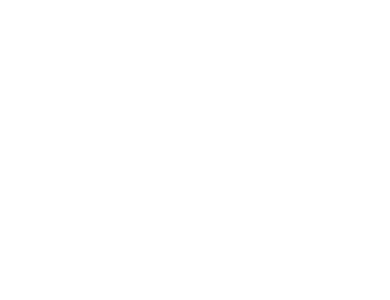
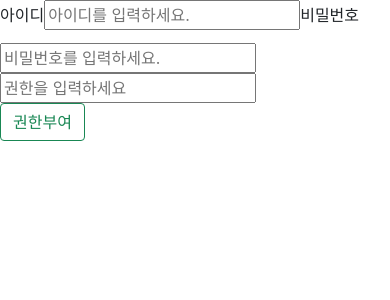
Before and after one commit to nuyh99/MemberManagement, a React (Create React App) app in the folder project/: page /search in a window 390 px wide. Shown: the top 300 px of the page. Built offline with nearby package versions, Linux system fonts and the light colour scheme.

Commit message:
add: Search_phoneNumber frontEnd SearchPage

```diff
--- a/project/package.json
+++ b/project/package.json
@@ -28,6 +28,7 @@
             "react-app/jest"
         ]
     },
+    "proxy": "http://localhost:8080",
     "browserslist": {
         "production": [
             ">0.2%",
@@ -39,6 +40,5 @@
             "last 1 firefox version",
             "last 1 safari version"
         ]
-    },
-    "proxy": "http://localhost:8080"
+    }
 }
--- a/project/src/index.js
+++ b/project/src/index.js
@@ -4,7 +4,6 @@
 import App from './routers/App';
 import reportWebVitals from './reportWebVitals';
 import {BrowserRouter} from 'react-router-dom';
-
 ReactDOM.render(
     <React.StrictMode>
         <BrowserRouter>
--- a/project/src/routers/App.js
+++ b/project/src/routers/App.js
@@ -2,16 +2,19 @@
 import React, {useState} from 'react';
 import {Link, Route, Switch} from 'react-router-dom';
 import LoginPage from './LoginPage';
+import SearchPage from './SearchPage';
+import axios from 'axios';
 
 function App() {
     return (
-        <div className="App">
-            <Switch>
-                <Route exact path={'/'}>
-                    <LoginPage></LoginPage>
-                </Route>
-            </Switch>
-        </div>
+        <Switch>
+            <Route exact path={'/'}>
+                <LoginPage></LoginPage>
+            </Route>
+            <Route exact path={'/search'}>
+                <SearchPage></SearchPage>
+            </Route>
+        </Switch>
     );
 }
 
--- a/project/src/routers/LoginPage.js
+++ b/project/src/routers/LoginPage.js
@@ -4,10 +4,12 @@
 import {Button, Modal, Form} from 'react-bootstrap';
 import axios from 'axios';
 import RegisterPage from './RegisterPage';
+import {useHistory} from 'react-router-dom';
 
 function LoginPage() {
-    const [Email, setEmail] = useState('');
-    const [Password, setPassword] = useState('');
+    let history = useHistory();
+    const [email, setEmail] = useState('');
+    const [password, setPassword] = useState('');
 
     const onEmailHandler = (event) => {
         setEmail(event.currentTarget.value);
@@ -17,19 +19,34 @@
         setPassword(event.currentTarget.value);
     };
 
-    const onSubmitHandler = (event) => {
+    const onLoginHandler = (event) => {
         event.preventDefault();
+        axios
+            .post('http://localhost:8080/api/login', {
+                id: email,
+                pw: password,
+            })
+            .then((res) => {
+                if (res.data === 'success') {
+                    alert('로그인 성공!');
+                    history.push('/search');
+                } else {
+                    alert('없는 회원입니다. 회원가입부터 하세요.');
+                }
+            });
+    };
 
-        let body = {
-            email: Email,
-            password: Password,
-        };
+    const onLogoutHandler = (event) => {
+        event.preventDefault();
+        axios.post('http://localhost:8080/api/logout', null).then((res) => {
+            alert('로그아웃 성공 !');
+        });
     };
 
     return (
         <div className="App">
             <div className="Jumbotron">
-                <form onSubmit={onSubmitHandler}>
+                <form onSubmit={onLoginHandler}>
                     <p className="title">고객 전화번호 관리 시스템</p>
                     <img src={lionimg} alt="" />
                     <label>
@@ -38,7 +55,7 @@
                     <input
                         type="text"
                         placeholder="아이디를 입력하세요."
-                        value={Email}
+                        value={email}
                         onChange={onEmailHandler}
                     />
                     <label>
@@ -47,17 +64,27 @@
                     <input
                         type="password"
                         placeholder="비밀번호를 입력하세요."
-                        value={Password}
+                        value={password}
                         onChange={onPasswordHandler}
                     />
                     <br />
 
                     <RegisterPage></RegisterPage>
 
-                    <Button variant="outline-warning" type="submit">
+                    <Button
+                        variant="outline-warning"
+                        type="submit"
+                        onClick={onLoginHandler}>
                         접속하기
                     </Button>
                 </form>
+
+                <Button
+                    variant="outline-warning"
+                    type="submit"
+                    onClick={onLogoutHandler}>
+                    로그아웃
+                </Button>
             </div>
         </div>
     );
--- a/project/src/routers/RegisterPage.js
+++ b/project/src/routers/RegisterPage.js
@@ -1,6 +1,7 @@
 import React, {useState} from 'react';
 import '../scss/RegisterPage.scss';
 import {Button, Modal, Form} from 'react-bootstrap';
+import axios from 'axios';
 
 function RegisterPage() {
     const [name, setName] = useState('');
@@ -24,10 +25,29 @@
         setName(event.currentTarget.value);
     };
 
-    const onSubmit = (event) => {
+    function submitAlert() {
+        axios
+            .post('http://localhost:8080/api/workerJoin', {
+                id: email,
+                pw: password,
+            })
+            .then((res) => {
+                alert('회원가입이 완료되었습니다.');
+            })
+            .catch((error) => {
+                console.log(error);
+            });
+    }
+
+    const onSubmitpage = (event) => {
         event.preventDefault();
+
         if (password !== confirmPassword) {
-            return alert('비밀번호와 비밀번호확인은 같아야 합니다.');
+            return alert(
+                '비밀번호와 비밀번호 확인이 다릅니다. 다시 시도해주세요.'
+            );
+        } else {
+            return submitAlert();
         }
     };
 
@@ -119,8 +139,7 @@
                     <Button
                         style={{color: 'rgb(184, 144, 16)'}}
                         variant="outline-warning"
-                        onClick={handleClose}
-                        onSubmit={onSubmit}
+                        onClick={onSubmitpage}
                         type="submit">
                         가입하기
                     </Button>
--- /dev/null
+++ b/project/src/routers/SearchPage.js
@@ -0,0 +1,76 @@
+import '../scss/SearchPage.scss';
+import React, {useState} from 'react';
+import {Button, Modal, Form} from 'react-bootstrap';
+import axios from 'axios';
+
+function SearchPage() {
+    const [email, setEmail] = useState('');
+    const [password, setPassword] = useState('');
+    const [permission, setPermission] = useState('');
+
+    const onEmailHandler = (event) => {
+        setEmail(event.currentTarget.value);
+    };
+
+    const onPasswordHandler = (event) => {
+        setPassword(event.currentTarget.value);
+    };
+
+    const onPermissionHandler = (event) => {
+        setPermission(event.currentTarget.value);
+    };
+
+    const onSubmitHandler = (event) => {
+        event.preventDefault();
+        axios
+            .post('http://localhost:8080/api/permission', {
+                id: email,
+                pw: password,
+                set: permission,
+            })
+            .then((res) => {
+                alert('권한부여 성공!');
+            });
+    };
+
+    return (
+        <div className="searchpage">
+            <form onSubmit={onSubmitHandler}>
+                <label>
+                    <p>아이디</p>
+                </label>
+                <input
+                    type="text"
+                    placeholder="아이디를 입력하세요."
+                    value={email}
+                    onChange={onEmailHandler}
+                />
+                <label>
+                    <p>비밀번호</p>
+                </label>
+                <input
+                    type="password"
+                    placeholder="비밀번호를 입력하세요."
+                    value={password}
+                    onChange={onPasswordHandler}
+                />
+                <input
+                    type="text"
+                    placeholder="권한을 입력하세요"
+                    value={permission}
+                    onChange={onPermissionHandler}
+                />
+                <br />
+
+                <Button
+                    variant="outline-success"
+                    type="submit"
+                    onClick={onSubmitHandler}>
+                    권한부여
+                </Button>
+            </form>
+        </div>
+    );
+}
+
+export default SearchPage;
--- a/project/src/scss/LoginPage.scss
+++ b/project/src/scss/LoginPage.scss
@@ -62,6 +62,6 @@
     }
 }
 
-@example .register {
+.register {
     font-family: 'Noto Serif KR', serif;
 }
```
Also changed, not shown: project/src/scss/SearchPage.scss (added).
